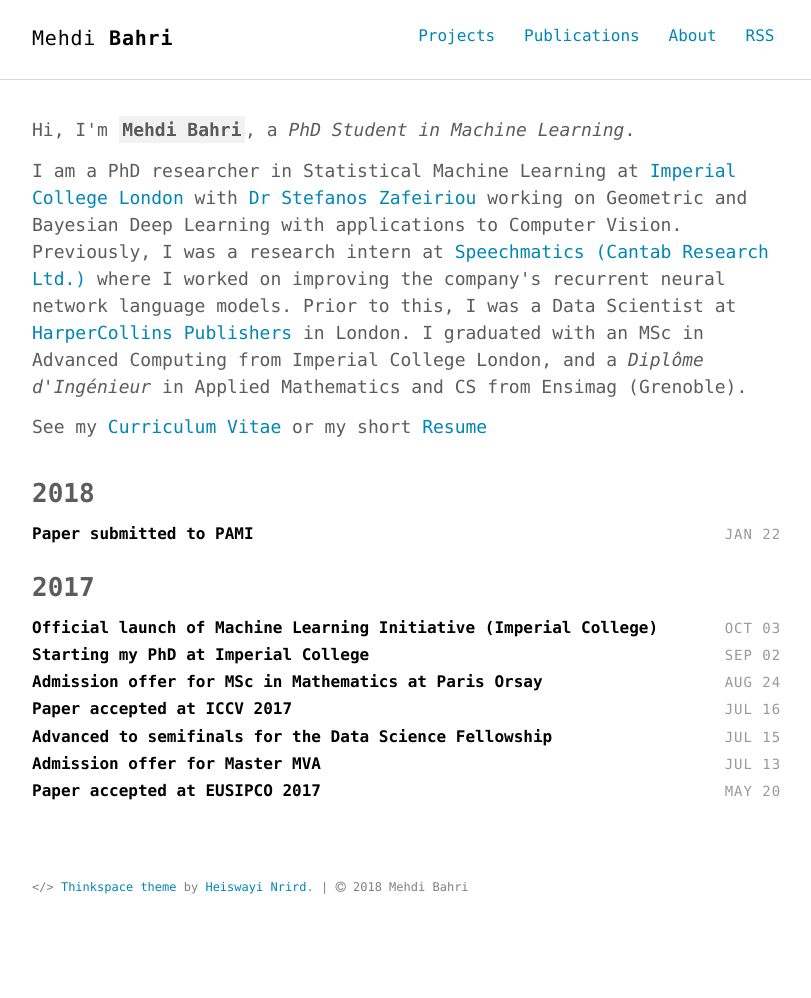
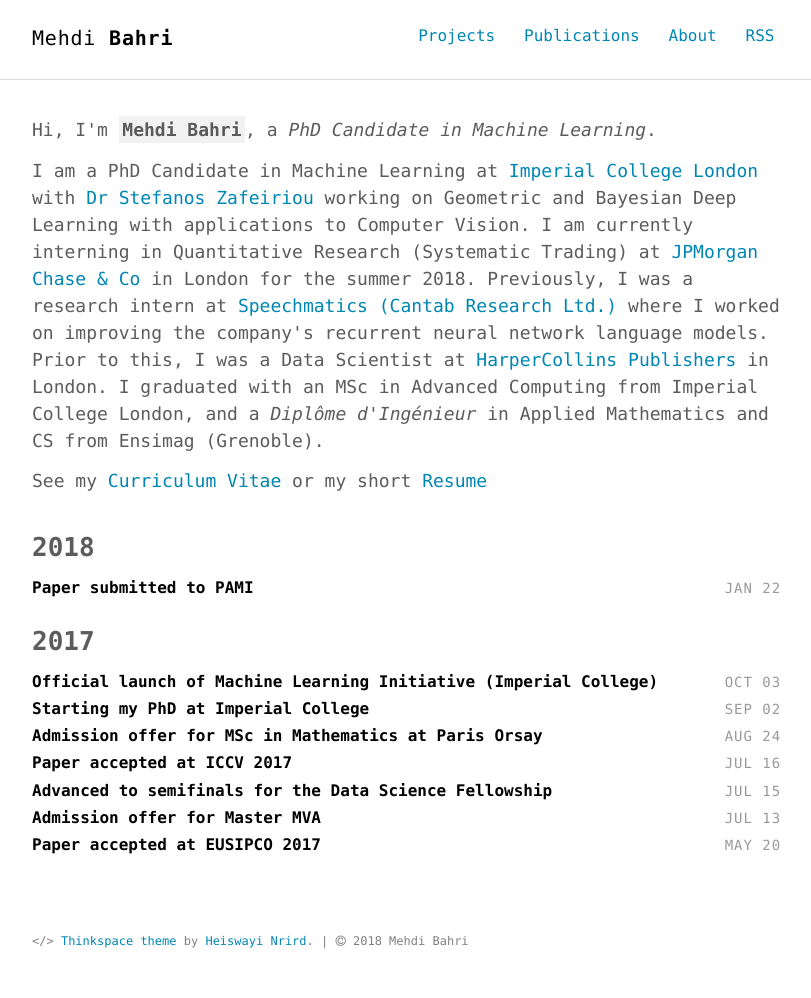
Before and after one commit to mbahri/mbahri.github.io, a Jekyll site: the page built from index.html, in a window 1280 px wide. Shown: the whole page, without its empty margins (232-1043 px from the left). Built offline with Jekyll 4.4.1, drawn with Linux system fonts in a browser that asks for light colours; before the commit the page ends 944 px from its top, so only the background shows below that.

Commit message:
Update _config.yml

```diff
--- a/_config.yml
+++ b/_config.yml
@@ -2,8 +2,8 @@
 # SEO settings
 title: "Mehdi "
 title2: "Bahri" # default: ""
-description: "Data Scientist and Machine Learning engineer/researcher."
-keywords: "Mehdi, Bahri, data, science, machine, learning, statistics, optimisation, optimization, KDRSDL, ICCV"
+description: PhD Candidate in Geometric Deep Learning."
+keywords: "Mehdi, Bahri, data, science, machine, learning, statistics, optimisation, optimization, KDRSDL, ICCV, geometric, deep, graph, manifold"
 url: http://bahri.io/ # site url
 baseurl: "" # apply repo name if use it under gh-pages branch
 # baseurl: null # apply null if repo name is something like username.github.io
@@ -30,8 +30,8 @@ sass:
 # Author settings
 author:
   name     : "Mehdi Bahri"
-  job      : "PhD Student in Machine Learning"
-  bio      : "I am a PhD researcher in Statistical Machine Learning at <a href=\"http://www.imperial.ac.uk\">Imperial College London</a> with <a href=\"https://wp.doc.ic.ac.uk/szafeiri/\">Dr Stefanos Zafeiriou</a> working on Geometric and Bayesian Deep Learning with applications to Computer Vision. Previously, I was a research intern at <a href=\"https://www.speechmatics.com\">Speechmatics (Cantab Research Ltd.)</a> where I worked on improving the company's recurrent neural network language models. Prior to this, I was a Data Scientist at <a href=\"https://www.harpercollins.co.uk\">HarperCollins Publishers</a> in London. I graduated with an MSc in Advanced Computing from Imperial College London, and a <em>Diplôme d'Ingénieur</em> in Applied Mathematics and CS from Ensimag (Grenoble)."
+  job      : "PhD Candidate in Machine Learning"
+  bio      : "I am a PhD Candidate in Machine Learning at <a href=\"http://www.imperial.ac.uk\">Imperial College London</a> with <a href=\"https://wp.doc.ic.ac.uk/szafeiri/\">Dr Stefanos Zafeiriou</a> working on Geometric and Bayesian Deep Learning with applications to Computer Vision. I am currently interning in Quantitative Research (Systematic Trading) at <a href=\"https://www.jpmorgan.com/\">JPMorgan Chase & Co</a> in London for the summer 2018. Previously, I was a research intern at <a href=\"https://www.speechmatics.com\">Speechmatics (Cantab Research Ltd.)</a> where I worked on improving the company's recurrent neural network language models. Prior to this, I was a Data Scientist at <a href=\"https://www.harpercollins.co.uk\">HarperCollins Publishers</a> in London. I graduated with an MSc in Advanced Computing from Imperial College London, and a <em>Diplôme d'Ingénieur</em> in Applied Mathematics and CS from Ensimag (Grenoble)."
   thumb    : /images/author.jpg
   email    : mehdi.b.tn@gmail.com
   url      : http://bahri.io
```
